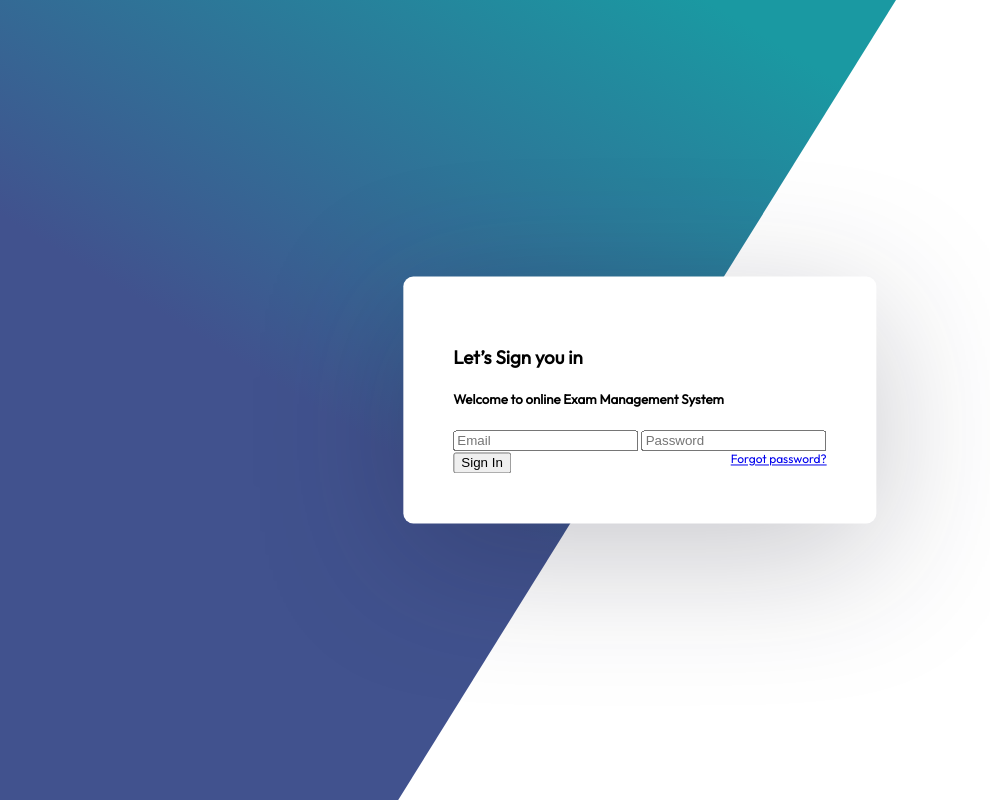
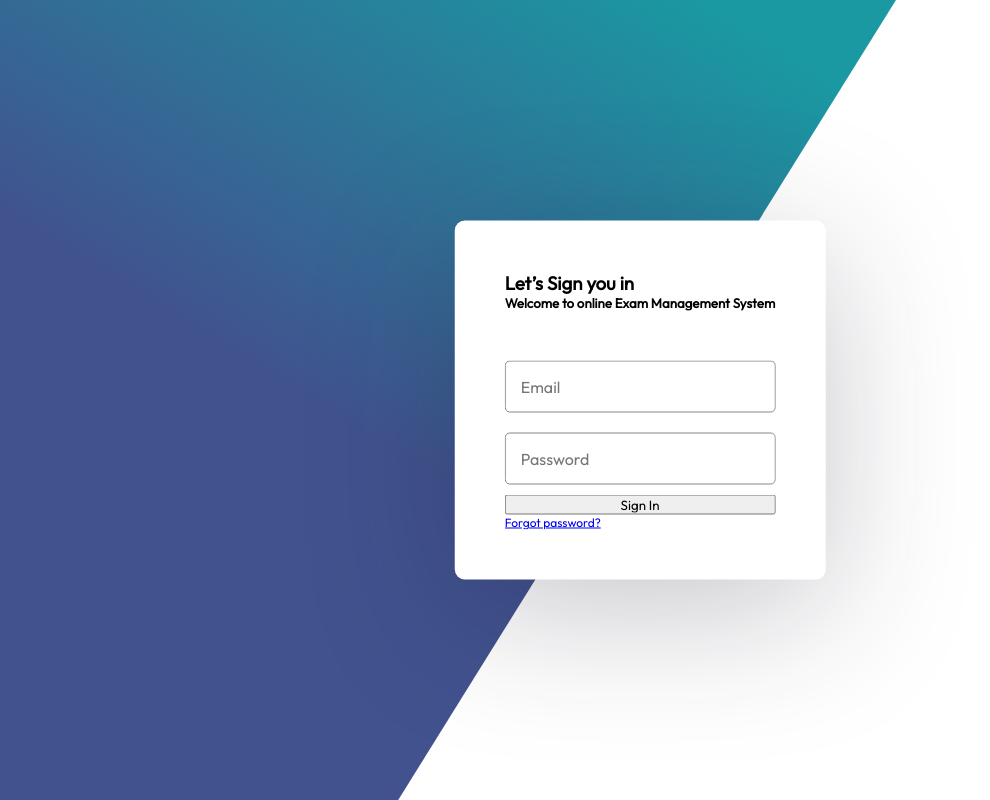
Before and after one commit to sabir-phantom/Web-project, a plain HTML site: page index.html in a window 1280 px wide. Shown: the whole page, without its empty margins (0-990 px from the left). Drawn offline with Linux system fonts and the light colour scheme.

Commit message:
login card

```diff
--- a/css/styles.css
+++ b/css/styles.css
@@ -1,4 +1,4 @@
-body {
+* {
   margin: 0;
   padding: 0;
   /* width: 100%;
@@ -7,13 +7,14 @@ body {
   overflow: hidden;
 }
 
-  .containter  {
+.containter {
   position: relative;
 }
 
+/* background design layer */
 .bg-layer {
   position: absolute;
-  background: linear-gradient(211.36deg, #41528E 36.99%, #1A99A2 77.91%);
+  background: linear-gradient(211.36deg, #41528e 36.99%, #1a99a2 77.91%);
   background-size: cover;
   width: 100%;
   height: 100%;
@@ -22,14 +23,42 @@ body {
   clip-path: polygon(30% 100%, 100% 100%, 100% -80%);
 }
 
+/* form card */
+form {
+  display: flex;
+  flex-direction: column;
+}
 
 .card-body {
   position: absolute;
   top: 50%;
   left: 50%;
-    transform: translate(-50%,  -50%);
+  transform: translate(-50%, -50%);
   background-color: white;
   border-radius: 10px;
   padding: 50px;
   filter: drop-shadow(0px 32px 72px rgba(20, 20, 43, 0.24));
 }
+
+.card-text {
+  margin-bottom: 50px;
+}
+
+.form-group {
+  display: flex;
+  flex-direction: column;
+}
+
+.form-group input {
+  font-family: outfit;
+  font-size: 16px;
+  height: 50px;
+  border: 0.6px solid #8e8383;
+  border-radius: 5px;
+  padding-left: 15px;
+  margin-bottom: 10px;
+}
+
+.form-group input:last-child {
+  margin-top: 10px;
+}
--- a/index.html
+++ b/index.html
@@ -1,33 +1,41 @@
 <!DOCTYPE html>
 <html lang="en">
   <head>
-    <meta charset="UTF-8">
-    <meta http-equiv="X-UA-Compatible" content="IE=edge">
-    <meta name="viewport" content="width=device-width, initial-scale=1.0">
-    <link rel="preconnect" href="https://fonts.googleapis.com">
-    <link href="https://fonts.googleapis.com/css2?family=Outfit&display=swap" rel="stylesheet">
-    <link rel="stylesheet" href="/css/styles.css">
+    <meta charset="UTF-8" />
+    <meta http-equiv="X-UA-Compatible" content="IE=edge" />
+    <meta name="viewport" content="width=device-width, initial-scale=1.0" />
+    <link rel="preconnect" href="https://fonts.googleapis.com" />
+    <link
+      href="https://fonts.googleapis.com/css2?family=Outfit&display=swap"
+      rel="stylesheet"
+    />
+    <link rel="stylesheet" href="/css/styles.css" />
     <title>Exam Management System</title>
   </head>
   <body>
     <div class="container">
-        <div class="bg-layer">
-        </div>
+      <div class="bg-layer"></div>
       <div class="card-body">
         <div class="card-text">
           <h3>Let’s Sign you in</h3>
-                <h5>Welcome to online
-                    Exam Management System</h5>
+          <h5>Welcome to online Exam Management System</h5>
+        </div>
         <div class="form login_form">
           <form>
             <div class="form-group">
-                            <input type="text" name="email" value="" placeholder="Email">
-                            <input type="password" name="password" value="" placeholder="Password">
+              <input type="text" name="email" value="" placeholder="Email" />
+              <input
+                type="password"
+                name="password"
+                value=""
+                placeholder="Password"
+              />
             </div>
             <button class="submit">Sign In</button>
-                        <a href="recover_email.php" style="float:right;font-size:12px;">Forgot password?</a>
+            <a href="recover_email.php" style="float: right; font-size: 12px"
+              >Forgot password?</a
+            >
           </form>
-                </div>
         </div>
       </div>
     </div>
```
Lines whose indentation alone changed are shown as unchanged.
